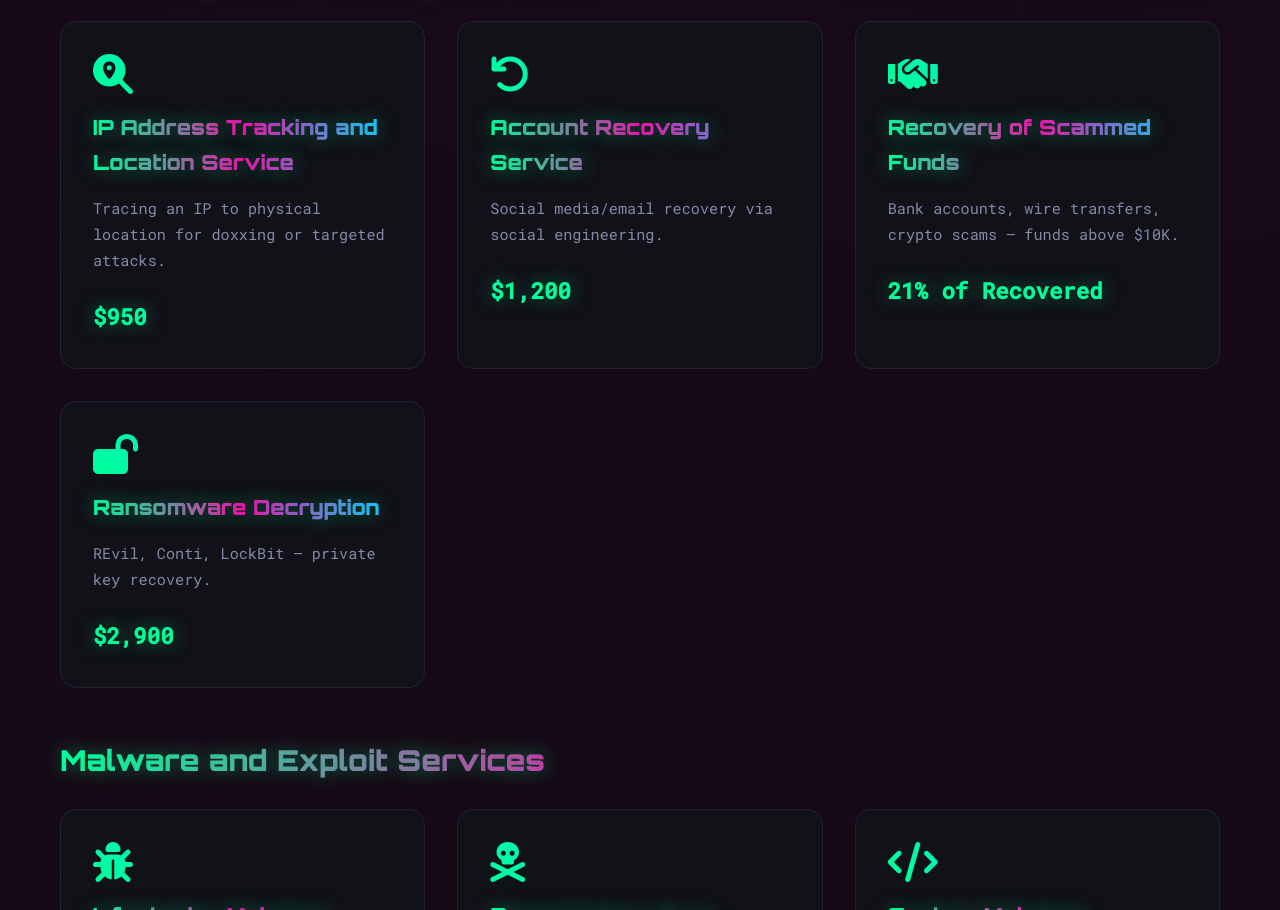
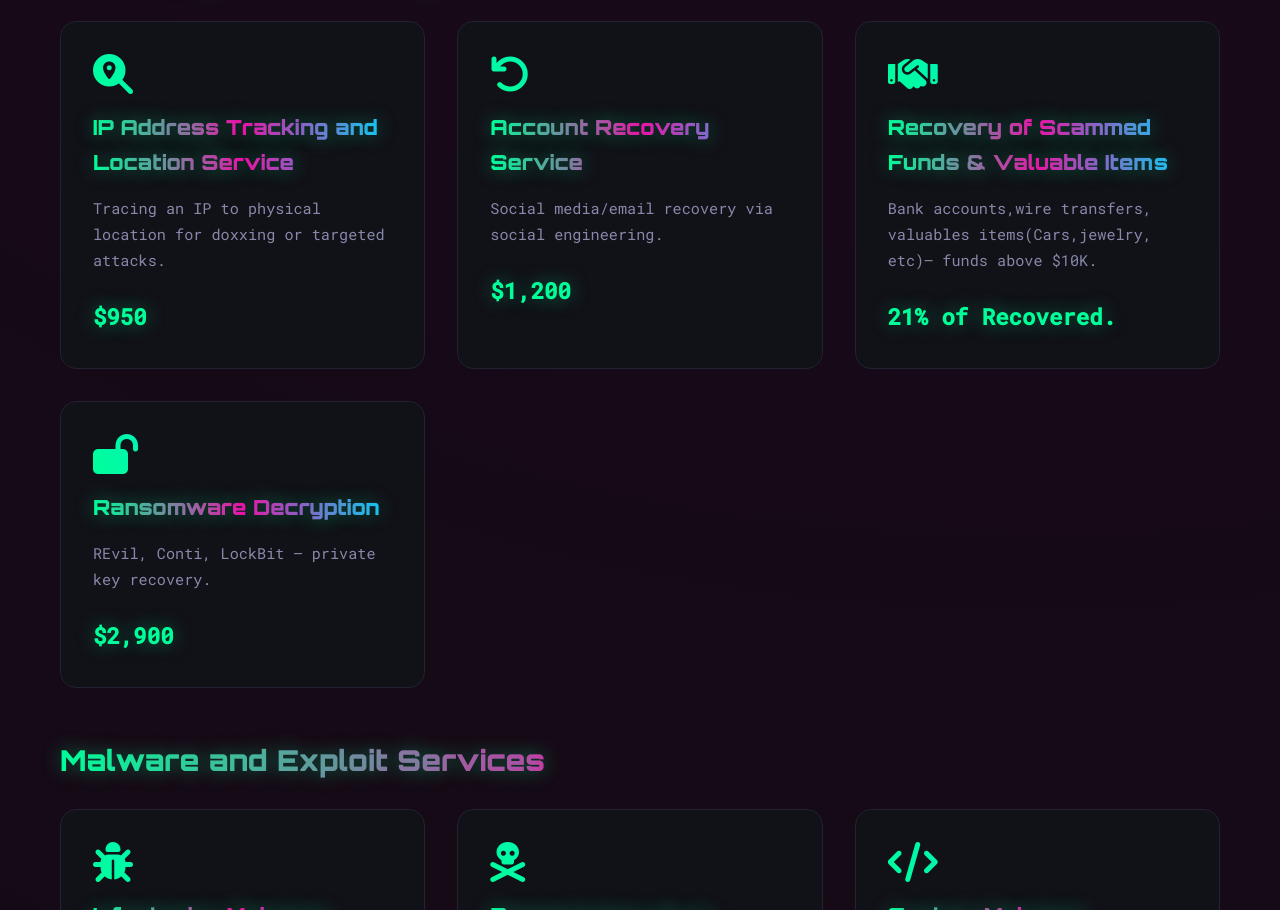
Before and after one commit to 933proxies/theghost, a plain HTML site: page index.html in a window 1280 px wide. Shown: the part 4095-5005 px from the top of the page. Drawn offline with Linux system fonts and the light colour scheme.

Commit message:
Update index.html

```diff
--- a/index.html
+++ b/index.html
@@ -766,9 +766,9 @@
                 </div>
                 <div class="service-card">
                     <i class="fas fa-handshake service-icon"></i>
-                    <h3>Recovery of Scammed Funds</h3>
-                    <p>Bank accounts, wire transfers, crypto scams – funds above $10K.</p>
-                    <div class="price">21% of Recovered</div>
+                    <h3>Recovery of Scammed Funds & Valuable Items</h3>
+                    <p>Bank accounts,wire transfers, valuables items(Cars,jewelry, etc)– funds above $10K.</p>
+                    <div class="price">21% of Recovered.</div>
                 </div>
                 <div class="service-card">
                     <i class="fas fa-lock-open service-icon"></i>
```
